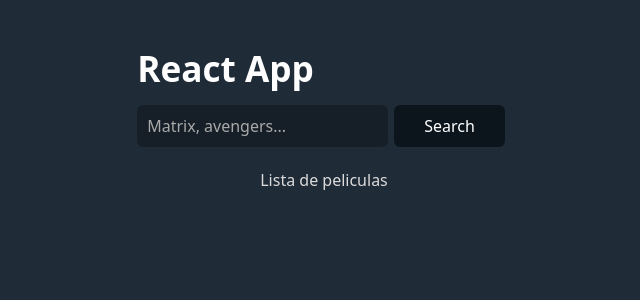
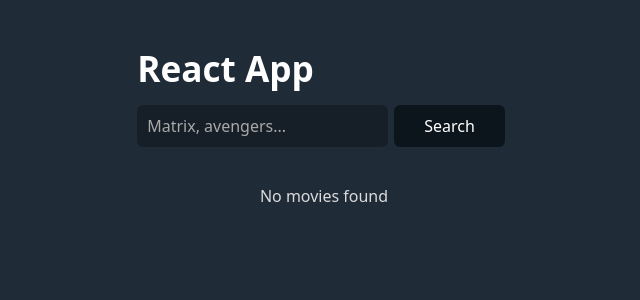
Before and after one commit to davidFCDev/prueba-rapida-16, a React (Vite) app: page / in a window 1280 px wide. Shown: the top 300 px of the page, without its empty margins (316-956 px from the left). Built offline with nearby package versions, Linux system fonts and the light colour scheme.

Commit message:
render movies

```diff
--- a/src/App.jsx
+++ b/src/App.jsx
@@ -1,6 +1,10 @@
 import "./App.css";
+import responseMovies from "./mocks/with-results.json";
 
 function App() {
+  const movies = responseMovies.results;
+  const hasMovies = movies?.length > 0;
+
   return (
     <div className="page">
       <header>
@@ -10,7 +14,21 @@ function App() {
           <button>Search</button>
         </form>
       </header>
-      <main>Lista de peliculas</main>
+
+      <main>
+        {hasMovies ? (
+          <ul>
+            {movies.map((movie) => (
+              <li key={movie.id}>
+                <h2>{movie.title}</h2>
+                <p>{movie.overview}</p>
+              </li>
+            ))}
+          </ul>
+        ) : (
+          <p>No movies found</p>
+        )}
+      </main>
     </div>
   );
 }
```
Also changed, not shown: .eslintrc.cjs.
